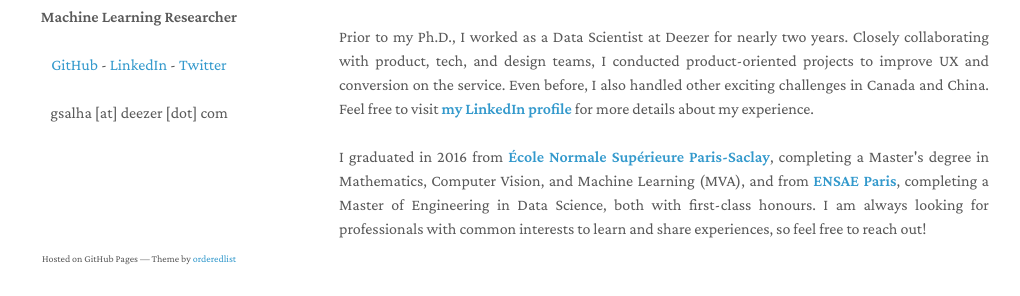
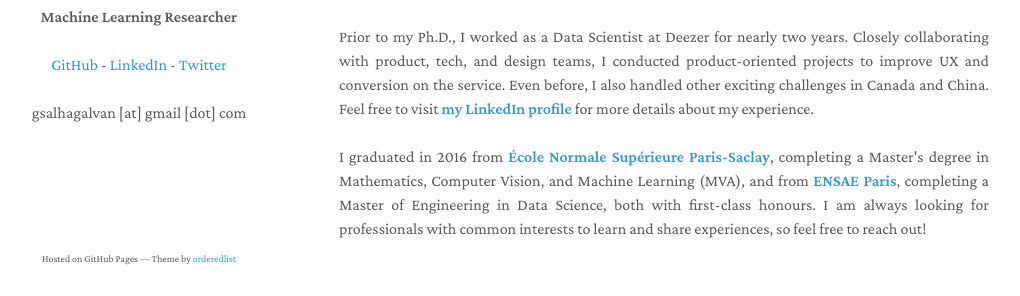
Before and after one commit to GuillaumeSalhaGalvan/GuillaumeSalhaGalvan.github.io, a Jekyll site: the page built from index.md, in a window 1280 px wide. Shown: the part 348-644 px from the top of the page, without its empty margins (131-1151 px from the left). Built offline with Jekyll 4.4.1, drawn with Linux system fonts in a browser that asks for light colours; our own code applies the rules of GitHub Pages for plain Markdown files; a script that is not in the unit is left out.

Commit message:
Update _config.yml

```diff
--- a/_config.yml
+++ b/_config.yml
@@ -11,7 +11,7 @@ description: >
   <a href="https://www.linkedin.com/in/guillaumesalhagalvan/" target="_blank">LinkedIn</a> -
   <a href="https://twitter.com/gsalhagalvan" target="_blank">Twitter</a>
   <br> <br>
-  gsalha [at] deezer [dot] com
+  gsalhagalvan [at] gmail [dot] com
   <br> <br> <br> <br> <br> <br>
   <font size="1">Hosted on GitHub Pages &mdash; Theme by <a href="https://github.com/orderedlist" target="_blank">orderedlist</a></font>
   </p>
```
